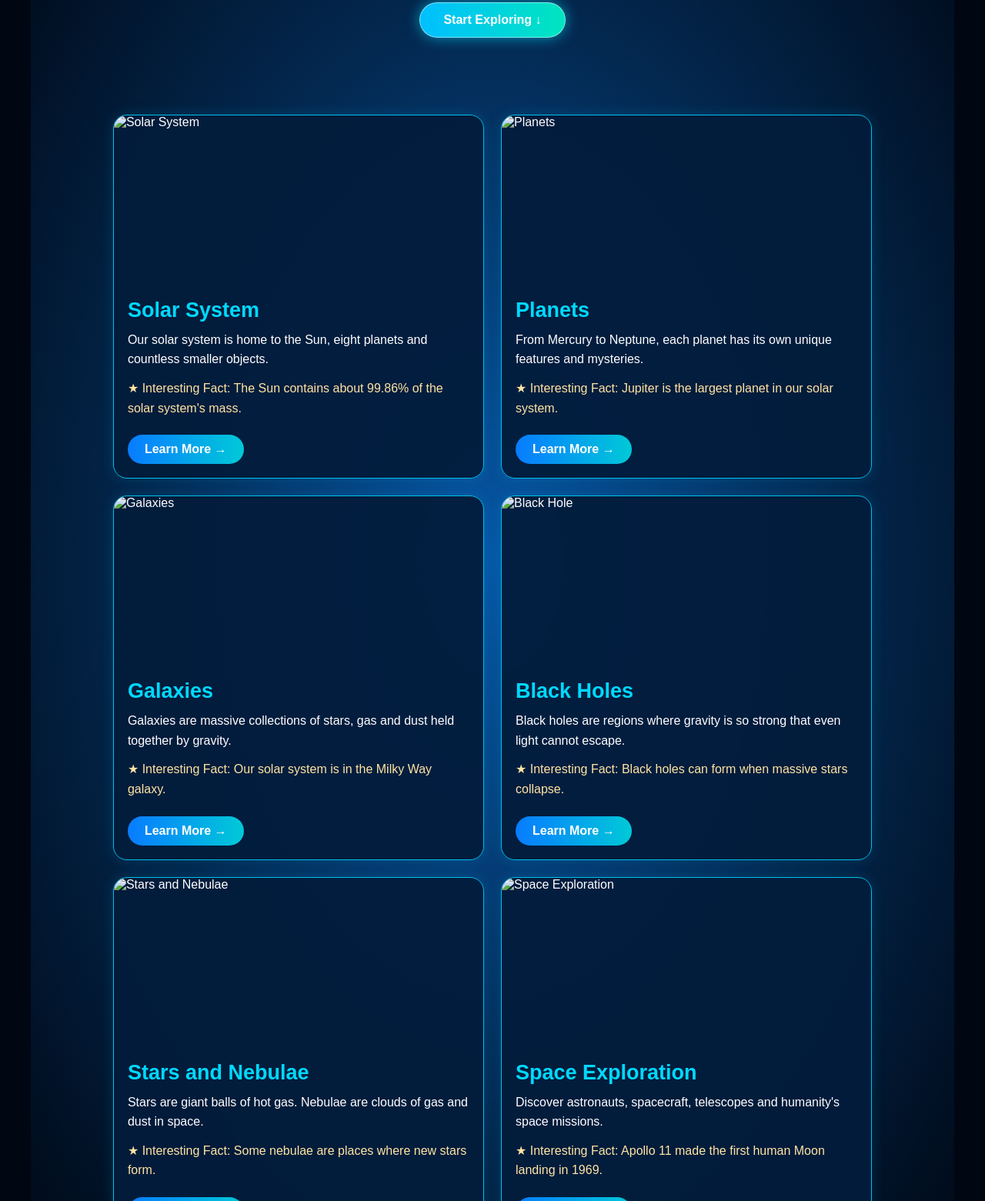
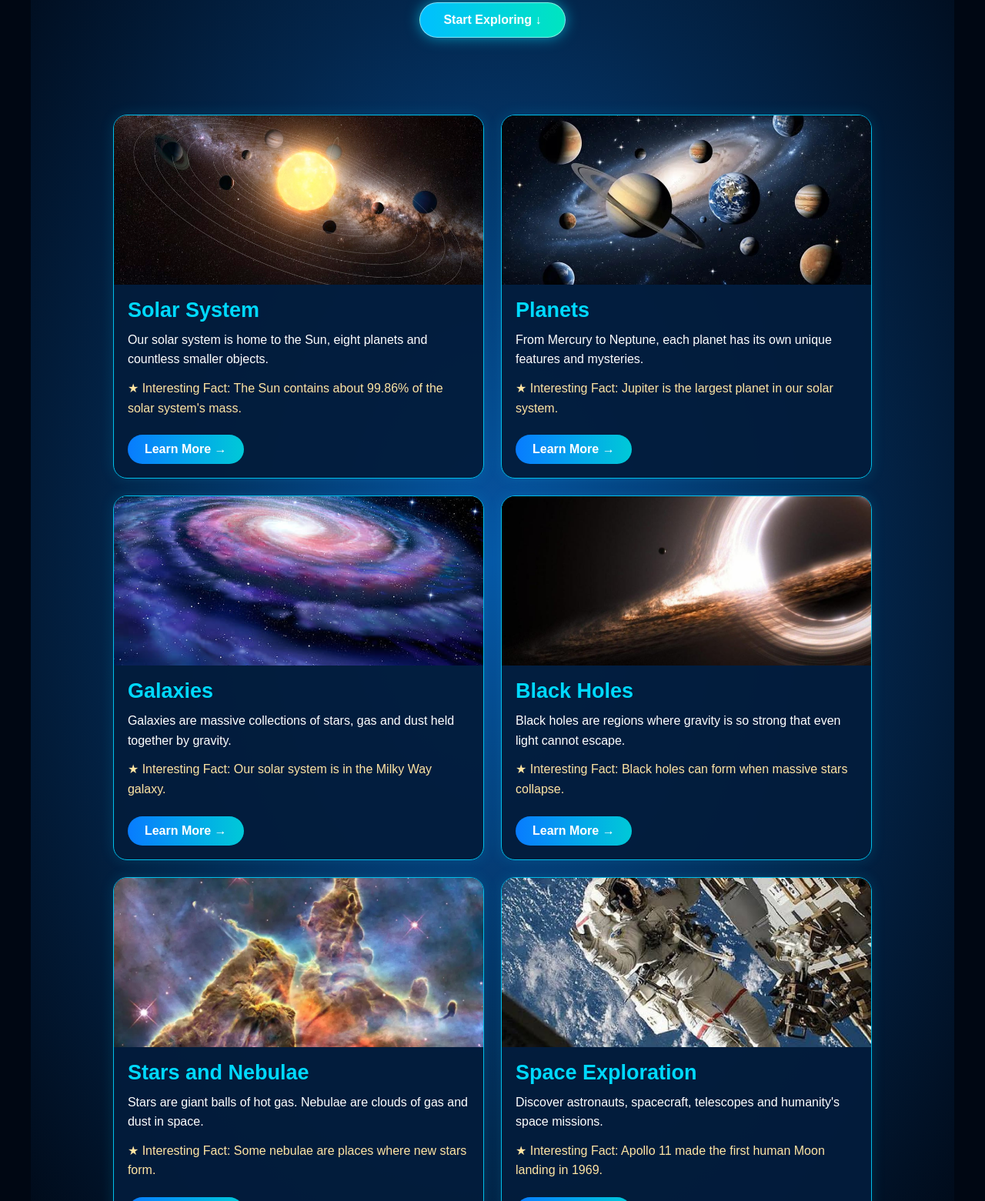
Before and after one commit to vaghelabhavin535-eng/hidden-world, a plain HTML site: page explore.html in a window 1280 px wide. Shown: the part 307-1868 px from the top of the page at 77% size. Drawn offline with Linux system fonts and the light colour scheme.

Commit message:
Update explore.html

```diff
--- a/explore.html
+++ b/explore.html
@@ -42,7 +42,7 @@
     <section class="explore-grid" id="space-topics">
 
         <article class="explore-card">
-            <img src="images/solar system.jpeg" alt="Solar System">
+            <img src="image/solar system.jpeg" alt="Solar System">
             <div class="explore-info">
                 <h2>Solar System</h2>
                 <p>Our solar system is home to the Sun, eight planets and countless smaller objects.</p>
@@ -52,7 +52,7 @@
         </article>
 
         <article class="explore-card">
-            <img src="images/planets.jpeg" alt="Planets">
+            <img src="image/planets.jpeg" alt="Planets">
             <div class="explore-info">
                 <h2>Planets</h2>
                 <p>From Mercury to Neptune, each planet has its own unique features and mysteries.</p>
@@ -62,7 +62,7 @@
         </article>
 
         <article class="explore-card">
-            <img src="images/galaxies.jpeg" alt="Galaxies">
+            <img src="image/galaxies.jpeg" alt="Galaxies">
             <div class="explore-info">
                 <h2>Galaxies</h2>
                 <p>Galaxies are massive collections of stars, gas and dust held together by gravity.</p>
@@ -72,7 +72,7 @@
         </article>
 
         <article class="explore-card">
-            <img src="images/black holes.jpeg" alt="Black Hole">
+            <img src="image/black holes.jpeg" alt="Black Hole">
             <div class="explore-info">
                 <h2>Black Holes</h2>
                 <p>Black holes are regions where gravity is so strong that even light cannot escape.</p>
@@ -82,7 +82,7 @@
         </article>
 
         <article class="explore-card">
-            <img src="images/stars and nebulae.jpeg" alt="Stars and Nebulae">
+            <img src="image/stars and nebulae.jpeg" alt="Stars and Nebulae">
             <div class="explore-info">
                 <h2>Stars and Nebulae</h2>
                 <p>Stars are giant balls of hot gas. Nebulae are clouds of gas and dust in space.</p>
@@ -92,7 +92,7 @@
         </article>
 
         <article class="explore-card">
-            <img src="images/space exploration.jpeg" alt="Space Exploration">
+            <img src="image/space exploration.jpeg" alt="Space Exploration">
             <div class="explore-info">
                 <h2>Space Exploration</h2>
                 <p>Discover astronauts, spacecraft, telescopes and humanity's space missions.</p>
```
